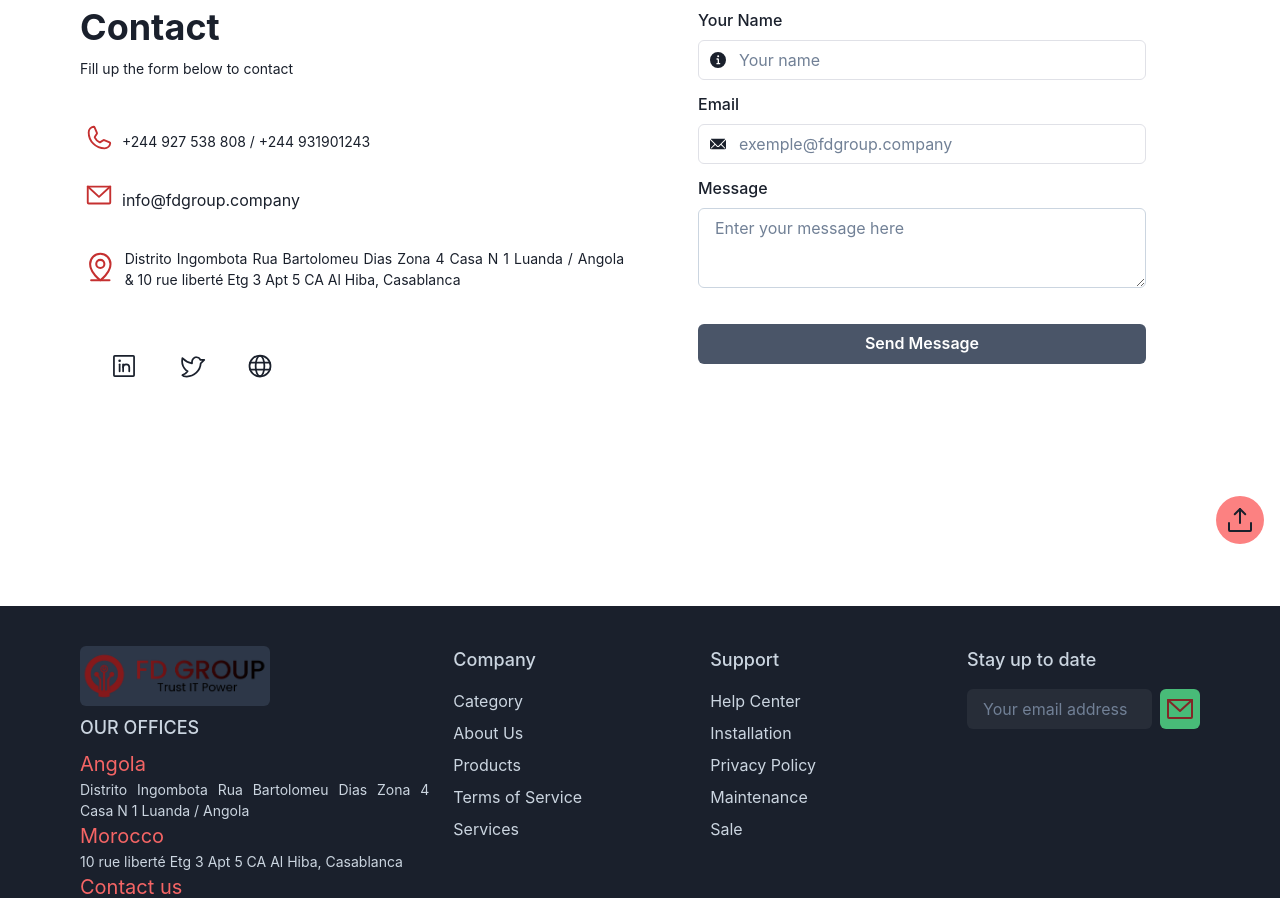
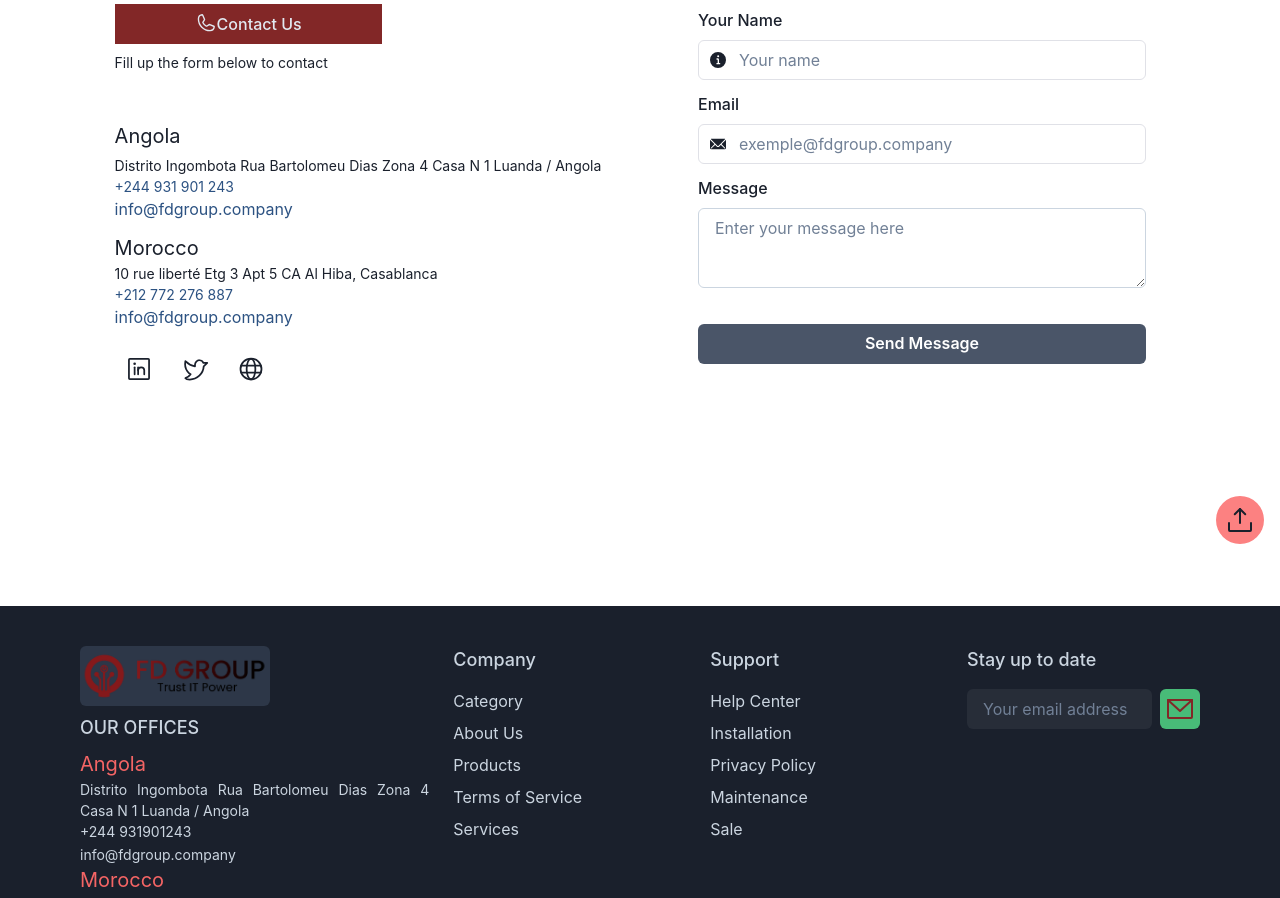
Before and after one commit to daniel-jp/fdgroup, a React (Vite) app: page /contact in a window 1280 px wide. Shown: the part 240-1138 px from the top of the page. Built offline with nearby package versions, Linux system fonts and the light colour scheme; a web font is replaced by a local one.

Commit message:
first commit 2

```diff
--- a/src/components/Footer/Footer.tsx
+++ b/src/components/Footer/Footer.tsx
@@ -129,6 +129,12 @@ function Footer() {
                 <Text textAlign={ "justify" } fontSize={ "sm" }>
                   Distrito Ingombota Rua Bartolomeu Dias Zona 4 Casa N 1 Luanda / Angola
                 </Text>
+                <Text pb={ "2px" } textAlign={ "justify" } fontSize={ "sm" }>
+                +244 931901243
+                </Text>
+                <Text textAlign={ "justify" } fontSize={ "sm" }>
+                  info@fdgroup.company
+                </Text>
 
                   <Text fontSize={ 20 } color={ "red.400" }>
                   Morocco
@@ -136,14 +142,11 @@ function Footer() {
                 <Text textAlign={ "justify" } fontSize={ "sm" }>
                  10 rue liberté Etg 3 Apt 5 CA Al Hiba, Casablanca
                 </Text>
-                <Text fontSize={ 20 } color={ "red.400" }>
-                  {t("fContactUs")}
-                </Text>
                 <Text pb={ "3px" } textAlign={ "justify" } fontSize={ "sm" }>
                   info@fdgroup.company
                 </Text>
                 <Text pb={ "2px" } textAlign={ "justify" } fontSize={ "sm" }>
-                  +244 927 538 808 / +244 931901243
+                +212 772 276 887
                 </Text>
               </Box>
 
--- a/src/i18n/translation/en.json
+++ b/src/i18n/translation/en.json
@@ -93,7 +93,7 @@
         "CarousSubTitle1": "Get your team motivated with high-quality equipment",
         "CarousSubTitle2": "Opt for the quality of our products",
 
-        "CarousText0": "The project board is an exclusive resource for contract work. It's perfect for freelancers, agencies, and moonlighters",
+        "CarousText0": "Our expertise in IT and project management makes us the best at helping to you achieve your goals.",
         "CarousText1": "We sell high performance products that can create a more dynamic environment in your company",
         "CarousText2": "The quality of the products consists of our trademarks.",
 
@@ -119,7 +119,7 @@
 
         "btnProduct": "View more here",
 
-        "ContactFormH": "Contact",
+        "ContactFormH": "Contact Us",
         "ContactText0": " Fill up the form below to contact",
         "ContactText1": "Your Name",
         "ContactText2": "Email",
--- a/src/i18n/translation/fr.json
+++ b/src/i18n/translation/fr.json
@@ -35,12 +35,12 @@
 
         "Mission": "Mission",
 
-        "About3": "La mission de FD GROUP est de vous offrir des solutions adapté à vos besoins, vous fournir et assurer la qualité des vos infrastructure avec nos produits et nos services avant et après vente, vous assister en toute efficacité et efficience, vous livrer en toute rapidité et vous FIDÉLISER.",
+        "About3": "La mission de FD GROUP est de vous offrir des solutions adaptées à vos besoins, vous fournir et assurer la qualité des vos infrastructures avec nos produits et nos services avant et après vente, vous assister en toute efficacité et efficience, vous livrer en toute rapidité et vous FIDÉLISER.",
 
 
 
         "Text0": "Pourquoi choisir",
-        "Text1": "FD GROUP aide les entreprises africaines à répondre à leurs demandes et attentes en matière d'infrastructure informatique évolutive et rentable. Aujourd'hui, nous servons des clients dans plus de 30 pays et proposons une large gamme de d'équipements de stockage, de conferencing, matériel réseau, téléphonie de grands fabricants tels qu'",
+        "Text1": "FD GROUP aide les entreprises africaines à répondre à leurs demandes et attentes en matière d'infrastructure informatique évolutive et rentable. Aujourd'hui, nous servons des clients dans plus de 30 pays et proposons une large gamme d'équipements de stockage, de conferencing, matériel réseau, téléphonie des grands fabricants tels qu'",
         "TextIn": "IBM, APC, HP, LOGITECH, CISCO, TP-LINK et plus encore",
 
         "Text2": "Chez FD GROUP, nous recherchons - et respectons - la qualité des produits que nous commercialisons et croyons qu'un excellent service client est au cœur de l'expérience d'achat",
@@ -50,7 +50,7 @@
         "TextList3": "Services avant et après vente",
         "TextList4": "Service client à votre écoute 24h/24 & 7j/7",
 
-        "Text4": "Grâce à nos partenaires transporteurs et transitaires, nous vous offrons une variété d'options d'expédition en fonction de vos besoins.",
+        "Text4": "Grâce à nos partenaires transporteurs et transitaires, nous vous offrons une variété d'options d'expéditions en fonction de vos besoins.",
 
 
         "suport1": "La Réféence Africaine en IT",
@@ -102,10 +102,11 @@
         "CarousSubTitle0": "Trust IT Power",
         "CarousSubTitle1": "Motivez votre équipe avec un équipement de haute qualité",
         "CarousSubTitle2": "Optez pour la qualité de nos produits",
-        "CarousText0": "Le comité de projet est une ressource exclusive pour les travaux contractuels. Il est parfait pour les indépendants, les agences et les travailleurs au noir",
+
+        "CarousText0": "Notre expertise dans les domaines de l'informatique et de la gestion de projets fait de nous les meilleurs pour vous aider à atteindre vos objectifs",
 
         "CarousText1": "Nous vendons des produits de haute performance qui peuvent créer un environnement plus dynamique dans votre entreprise.",
-        "CarousText2": "La qualité des produits est constituée de nos marques de fabrique.",
+        "CarousText2": "La qualité des produits est constituée de nos marques de fabrique",
         "CarousBtn0": "Apprendre encore plus",
         "CarousBtn1": "Voir plus",
 
@@ -127,7 +128,7 @@
 
         "btnProduct": "Voir plus ici",
 
-        "ContactFormH": "Contact",
+        "ContactFormH": "Contactez-nous",
         "ContactText0": "Remplissez le formulaire ci-dessous pour contacter",
         "ContactText1": "Votre Nom",
         "ContactText2": "E-mail",
--- a/src/i18n/translation/pt.json
+++ b/src/i18n/translation/pt.json
@@ -88,7 +88,7 @@
 
         "Maques": "Marcas comercializadas",
 
-        "CarousTitle0": "FD GRUPO",
+        "CarousTitle0": "FD GRUP",
         "CarousTitle1": "Sua Equipa",
         "CarousTitle2": "Qualidade",
 
@@ -96,7 +96,8 @@
         "CarousSubTitle1": "Deixe a sua equipe motivada com equipamento de alta perfomance",
         "CarousSubTitle2": "Opte pela qualidade dos nossos produtos",
 
-        "CarousText0": "O quadro do projeto é um recurso exclusivo para o trabalho contratado. É perfeito para freelancers, agências e clandestinos",
+        "CarousText0": "Nossa experiência em TI e gestao de projetos nos torna os melhores para ajudá-lo a atingir seus objetivos",
+
         "CarousText1": "Comercializamos produtos de alta performance que possa criar um ambiente mais dinâmico na sua empresa",
         "CarousText2": "A qualidade dos produtos consiste em nossas marcas registradas.",
 
@@ -121,7 +122,7 @@
 
         "btnProduct": "Ver mais",
 
-        "ContactFormH": "Contacto",
+        "ContactFormH": "Contactes-nos",
         "ContactText0": "Preencha o formulário abaixo para entrar em contato",
         "ContactText1": "Seu Nome",
         "ContactText2": "E-mail",
--- a/src/pages/Contact.tsx
+++ b/src/pages/Contact.tsx
@@ -5,7 +5,7 @@ import '@fontsource/righteous/400.css';
 import '@fontsource/roboto/700.css';
 import '@fontsource/rubik-moonrocks/400.css';
 
-import { EmailIcon, InfoIcon } from '@chakra-ui/icons';
+import { EmailIcon, InfoIcon, LinkIcon, PhoneIcon } from '@chakra-ui/icons';
 import {
   Box,
   Button,
@@ -163,40 +163,48 @@ const Contact: React.FC = () => {
 
         <Box  alignItems="flex-start">
           <VStack alignItems="flex-start">
-            <Heading  color={'gray.800'}>{t('ContactFormH')}</Heading>
 
-                  <Text fontSize={'sm'} textAlign={'start'}>
-                    {t('ContactText0')}
-                  </Text>
+               <Text display={'flex'} fontWeight={500} fontSize={'md'} textAlign={"center"} p={2} px={20}  bg={'red.800'} color={'gray.200'}><Phone size={22} /> {t('ContactFormH')}</Text>
+               <Text fontSize={'sm'} textAlign={'start'}>{t('ContactText0')}</Text>
 
             </VStack>
 
 
                 <VStack mt={10} spacing={3} alignItems="flex-start">
-                    <Box display={'flex'} p={1} fontSize={{base: '1xl', sm: '1xl'}}>
-                      <Phone color="#C53030" size={30} />
-                      <Text fontSize={'sm'} p={2}>
-                        +244 927 538 808 / +244 931901243
+                  <Box  pt={2}>
+                      <Text fontSize={ 20 } mb={1} color={ "gray.800" }>
+                      Angola
                       </Text>
-                    </Box>
-
-                    <Box p={1} display={'flex'} alignContent={'space-between'} fontSize={{base: '1xl', sm: '1xl'}}>
-                      <EnvelopeSimple color="#C53030" size={30} />
-                      <Text p={2}>
+                      <Text fontSize={'sm'}>
+                        Distrito Ingombota Rua Bartolomeu Dias Zona 4 Casa N 1 Luanda / Angola
+                      </Text>
+                      <Text color={"blue.700"} fontSize={'sm'}>
+                      <Link> +244 931 901 243</Link>
+                      </Text>
+                      <Text color={"blue.700"} >
                         info@fdgroup.company
                       </Text>
+
                     </Box>
+                    <Box>
+                    <Text fontSize={ 20 } color={ "gray.800" }>
+                      Morocco
+                    </Text>
+                      <Text fontSize={'sm'}>
+                         10 rue liberté Etg 3 Apt 5 CA Al Hiba, Casablanca
+                      </Text>
+                      <Text fontSize={'sm'}>
+                     <Link color={"blue.700"} >+212 772 276 887</Link>
 
-                    <Box display={'flex'} pt={2} p={1}>
-                      <MapPinLine color={'#C53030'} size={54} />
-                      <Text fontSize={'sm'} p={2}>
-                        Distrito Ingombota Rua Bartolomeu Dias Zona 4 Casa N 1 Luanda / Angola  &  10 rue liberté Etg 3 Apt 5 CA Al Hiba, Casablanca
+                      </Text>
+                      <Text color={"blue.700"} >
+                        info@fdgroup.company
                       </Text>
 
                     </Box>
                   </VStack>
 
-                <HStack  spacing={5} px={5} pt={10} alignItems="flex-start">
+                <HStack  pt={4} >
                     <Link href={'https://www.linkedin.com/company/fd-group-sarl/'}   target="_blank"><IconButton aria-label="facebook" variant="ghost" size="lg" isRound={true}
                       _hover={{color:"blue.400",
                     bg: 'gray.800'}} icon={<LinkedinLogo size="28px" />} /></Link>
--- a/src/pages/Products.tsx
+++ b/src/pages/Products.tsx
@@ -25,8 +25,8 @@ import React, { useEffect } from 'react';
 import { useTranslation } from 'react-i18next';
 import ScrollReveal from 'scrollreveal';
 
+import BackToTopButton from '../components/BackToTopButton/BackToTopButton';
 import Layout from '../layout/Layout';
-import BackToTopButton from '../components/BackToTopButton/BackToTopButton';
 
 const sr = ScrollReveal();
 function Products() {
```
Also changed, not shown: src/pages/About.tsx (+7 -10 lines). Lines whose indentation alone changed are shown as unchanged.
